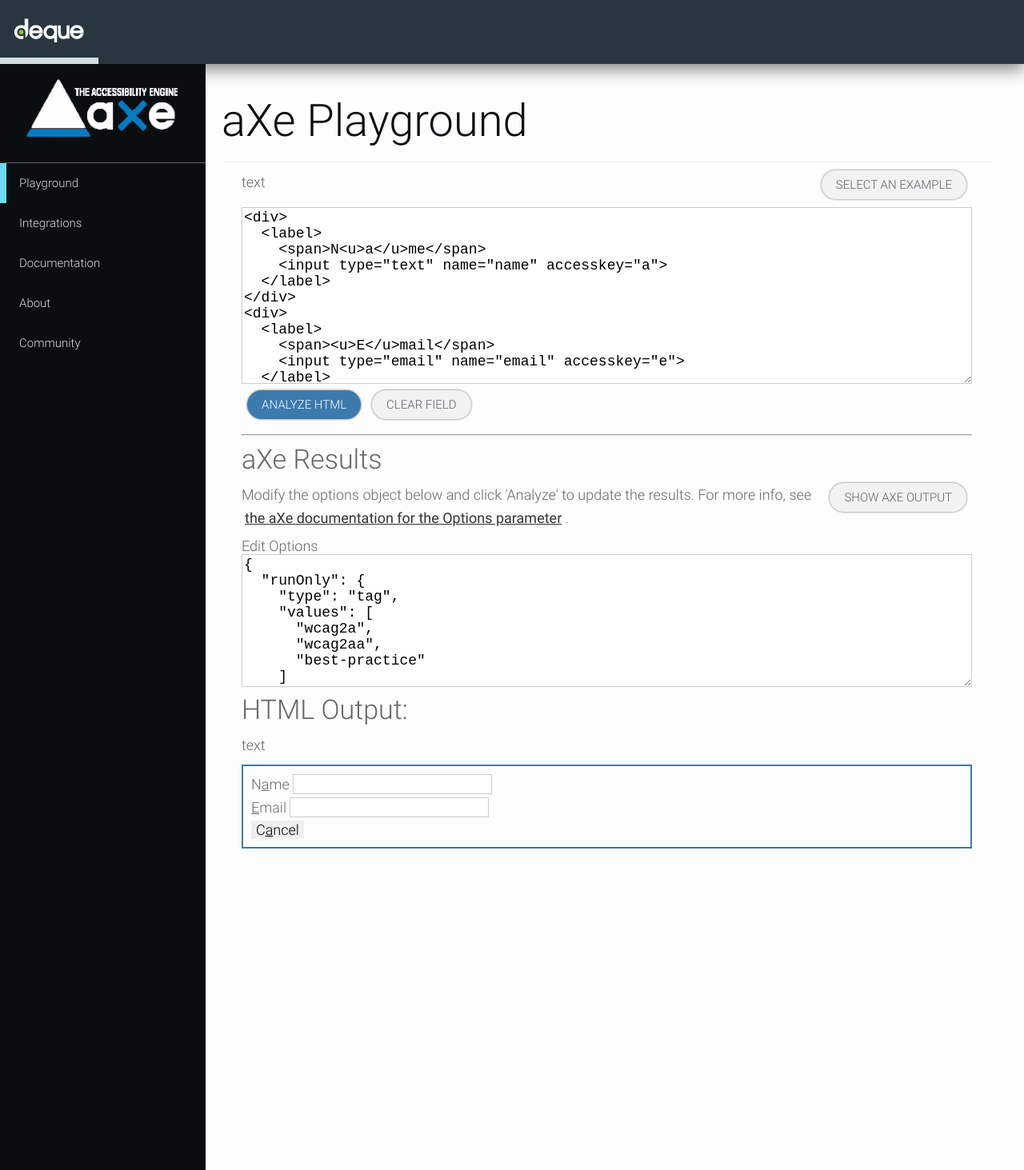
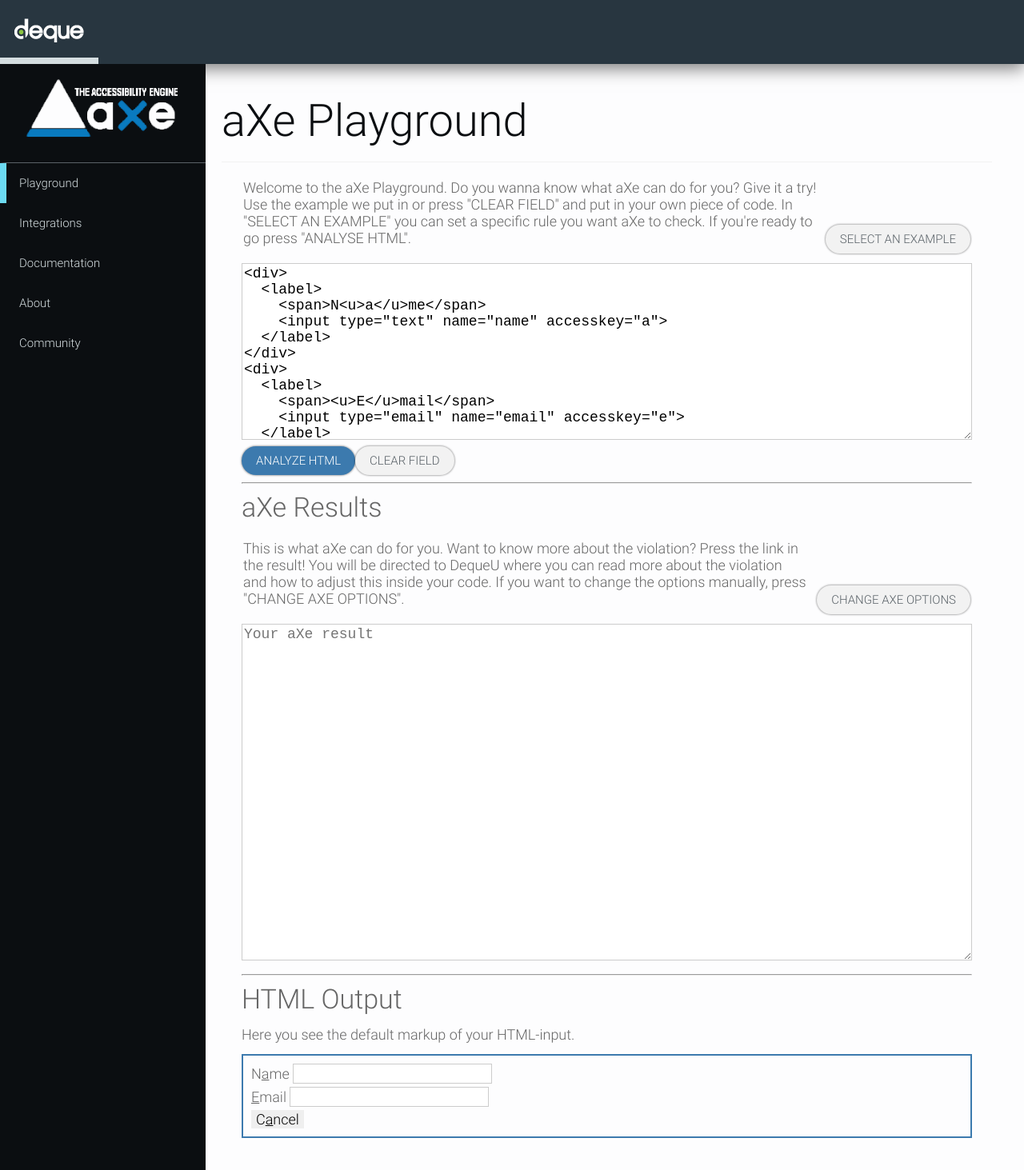
Before and after one commit to dequelabs/axe-website, a Jekyll site: the page built from playground/index.html, in a window 1280 px wide. Shown: the whole page at 80% size. Built offline with Jekyll 4.4.1, drawn with Linux system fonts in a browser that asks for light colours.

Commit message:
Fixed text + button position playground

```diff
--- a/assets/styles/main.css
+++ b/assets/styles/main.css
@@ -1,3 +1,19 @@
+.table {
+  border: none;
+  padding-left: 0px;
+}
+
+.tabletext {
+  border: none;
+  padding-left: 0px;
+}
+
+.tablebutton {
+  vertical-align: bottom;
+  padding: 0px;
+  border: none;
+}
+
 body {
   background-color: #FDFDFE;
   margin: 0px;
@@ -19,6 +35,9 @@
   font-weight: 300;
 }
 
+fieldset{
+  border: none;
+}
 h1 {
   font-size: 56px !important;
   color: #0b0e11 !important;
@@ -118,10 +137,6 @@
 .container {
   width: 80%;
   text-align: center;
-}
-
-.dqpl-button-secondary, .dqpl-button-primary {
-  margin: 0px 7px 10px 7px !important;
 }
 
 .dqpl-main-content ul{
--- a/playground/index.html
+++ b/playground/index.html
@@ -5,10 +5,17 @@
 <div>
 	<div id="playground-input">
 		<div id="markup-input">
-			<button class="dqpl-button-secondary pull-right" id="show-options">
-				Select an example
-			</button>
-			<p>text</p>
+			<p>
+				<table class="table">
+					<tr >
+						<td class="tabletext">Welcome to the aXe Playground. Do you wanna know what aXe can do for you? Give it a try! Use the example we put in or press "CLEAR FIELD" and put in your own piece of code. In "SELECT AN EXAMPLE" you can set a specific rule you want aXe to check. If you're ready to go press "ANALYSE HTML".
+						</td>
+						<td class="tablebutton">
+						<button class="dqpl-button-secondary pull-right" id="show-options">Select an example</button>
+						</td>
+					</tr>
+				</table>
+			</p>
 
 			<textarea  id="markup" class="prettyprint" rows="10"
 		  	placeholder="Paste your HTML in here"></textarea>
@@ -18,13 +25,19 @@
 		  	<button class="dqpl-button-secondary">Clear field</button>
 		  </div>
 		</div>
-
 		<div id="markup-select" class="hidden">
-			<button class="dqpl-button-secondary pull-right" id="toggle-input">
-				Back to HTML input
-			</button>
-			<p>text</p>
-
+			<p>
+				<table class="table">
+					<tr >
+						<td class="tabletext">What do you want aXe to check for you? Select Rule or Check and choose your specific preset. If you are done, press "APPLY SELECTED PRESET".
+						</td>
+						<td class="tablebutton">
+						<button class="dqpl-button-secondary pull-right" id="toggle-input">Back to HTML input
+						</button>
+						</td>
+					</tr>
+				</table>
+			</p>
 			<fieldset>
 				<legend>Type</legend>
 				<div class="radio">
@@ -103,7 +116,6 @@
 						</ul>
 					</div>
 				</div>
-
 			</fieldset>
 			<p class="clear"></p>
 			<button id="apply-preset" class="dqpl-button-primary" type="button">
@@ -116,27 +128,42 @@
 	<h2>aXe Results</h2>
 
 	<div>
-		<div id="options-area">
-			<button class="dqpl-button-secondary pull-right" id="toggle-options">
-				Show aXe output
-			</button>
-			<p> Modify the options object below and click 'Analyze' to update the results. For more info, see <a class="dqpl-link" href="https://github.com/dequelabs/axe-core/blob/master/doc/API.md#b-options-parameter"  target="_blank">the aXe documentation for the Options parameter</a>.</p>
+		<div id="results-area">
+			<p>
+				<table class="table">
+					<tr >
+						<td class="tabletext">This is what aXe can do for you. Want to know more about the violation? Press the link in the result! You will be directed to DequeU where you can read more about the violation and how to adjust this inside your code. If you want to change the options manually, press "CHANGE AXE OPTIONS".
+						</td>
+						<td class="tablebutton">
+						<button class="dqpl-button-secondary pull-right" id="toggle-output">Change aXe options
+						</button>
+						</td>
+					</tr>
+				</table>
+			</p>
+			<textarea id="axe-results" rows="20" readonly="true"
+				placeholder="Your aXe result"></textarea>
+		</div>
+		<div id="options-area" class="hidden">
+			<p>
+				<table class="table">
+					<tr >
+						<td class="tabletext">Modify the options object below and click 'Analyze' to update the results. For more info, see <a class="dqpl-link" href="https://github.com/dequelabs/axe-core/blob/master/doc/API.md#b-options-parameter"  target="_blank">the aXe documentation for the Options parameter</a>.
+						</td>
+						<td class="tablebutton">
+						<button class="dqpl-button-secondary pull-right" id="toggle-options">Show aXe output
+						</button>
+						</td>
+					</tr>
+				</table>
+			</p>
 			<label for="config-textarea">Edit Options</label>
 			<textarea id="config-textarea" rows="8"></textarea>
 		</div>
-
-		<div id="results-area" class="hidden">
-			<button class="dqpl-button-secondary pull-right" id="toggle-output">
-				Change aXe options
-			</button>
-			<p>text</p>
-			<textarea id="axe-results" rows="20" readonly="true"
-				placeholder="Your aXe result"></textarea>
-		</div>
 	</div>
-
-	<h2>HTML Output:</h2>
-	<p>text</p>
+<hr />
+	<h2>HTML Output</h2>
+	<p>Here you see the default markup of your HTML-input.</p>
 	<div id="fixture"></div>
 
 	<script src="/assets/scripts/axe-playground.js"></script>
```
